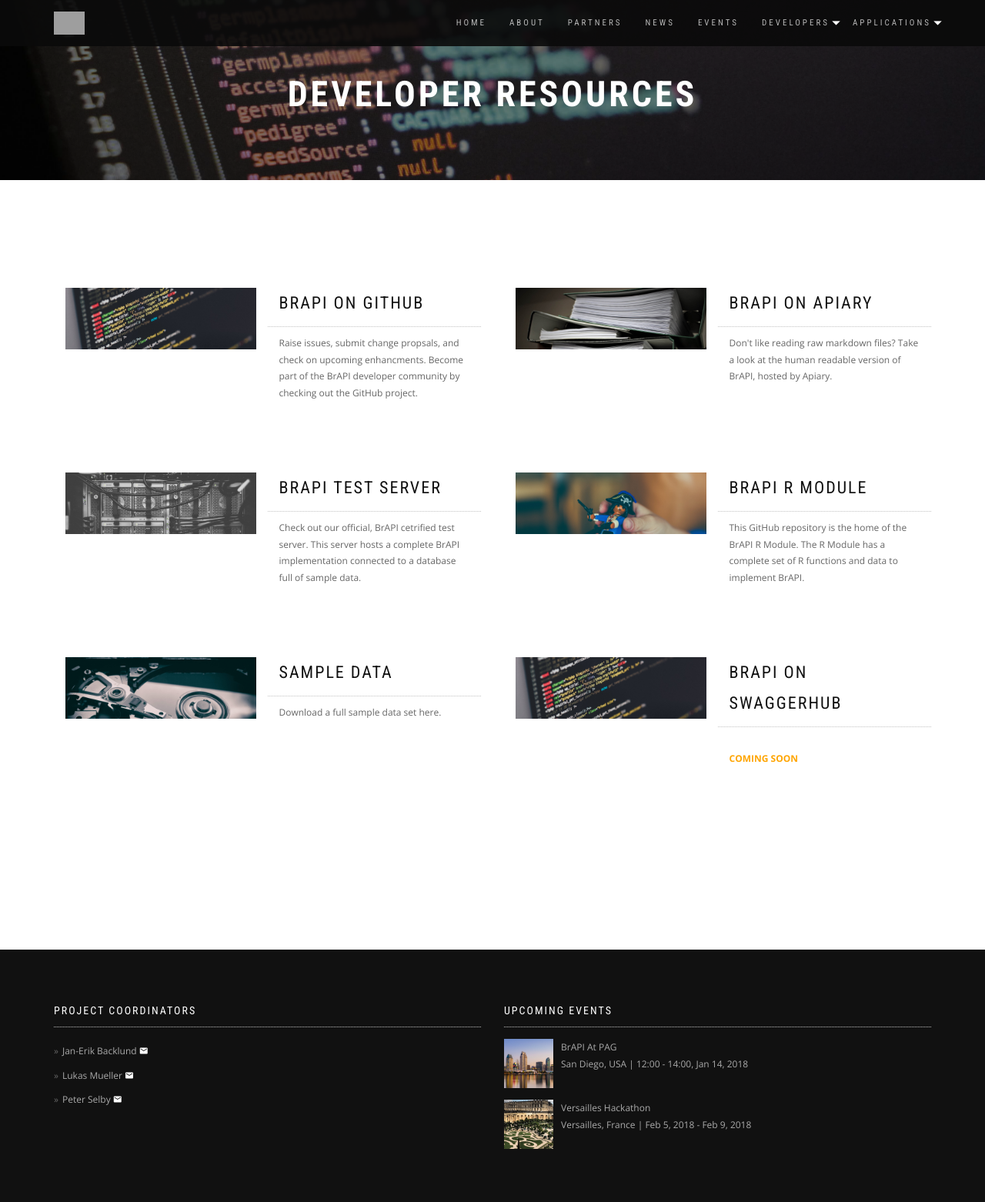
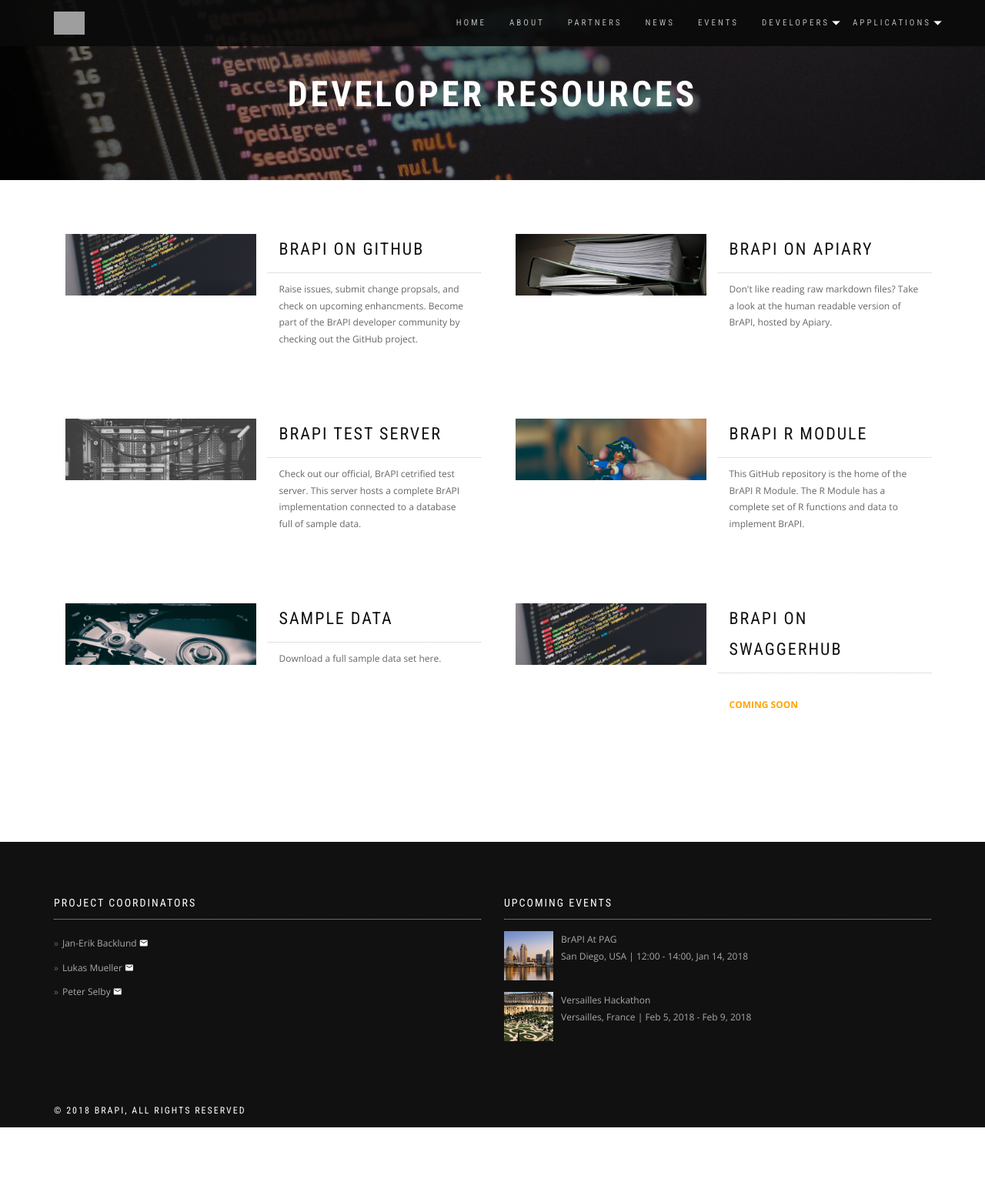
Before and after one commit to plantbreeding/brapi-website, a PHP site: page /developers.php in a window 1280 px wide. Shown: the top 1562 px of the page at 77% size. After the commit the page ends 1465 px from the top, so only its background shows below. Run offline with PHP 8.4, Linux system fonts and the light colour scheme; some web fonts are replaced; grey boxes are pictures that could not be loaded.

Commit message:
update brapps

```diff
--- a/assets/css/style.css
+++ b/assets/css/style.css
@@ -2271,6 +2271,8 @@ p > a {
 
 @media (min-width: 1200px) {
   .post-thumbnail.col-md-12{
+    overflow: unset;
+    height: auto;
     transition: unset;
   }
   .post {
@@ -2280,7 +2282,7 @@ p > a {
 @media (min-width: 991px) {
   .post-thumbnail.col-md-12{
     overflow: hidden;
-    height: 80px
+    height: 80px;
   }
   .post {
     min-height: 220px;
--- a/html/links-section.html
+++ b/html/links-section.html
@@ -1,4 +1,4 @@
-<section class="module">
+<section class="module-small">
   <div class="container">
     <div class="row">
       <div class="col-sm-12">
```
